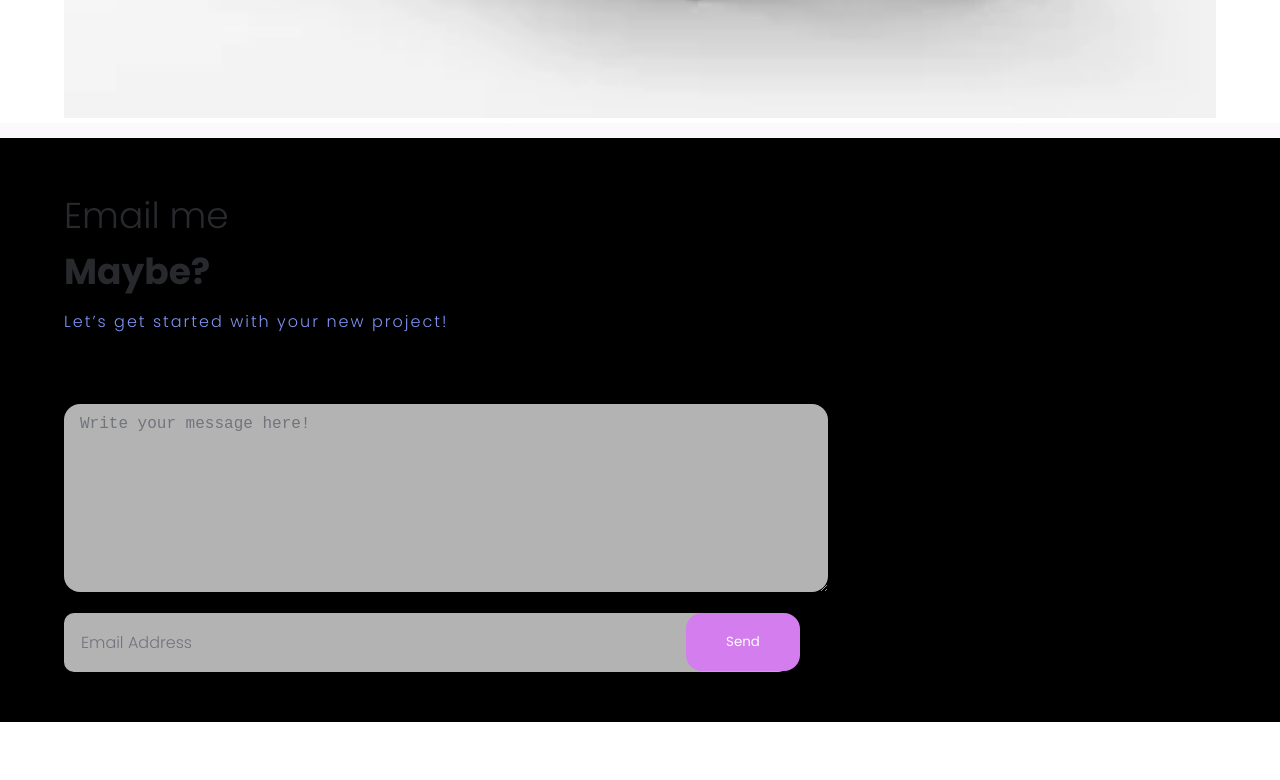
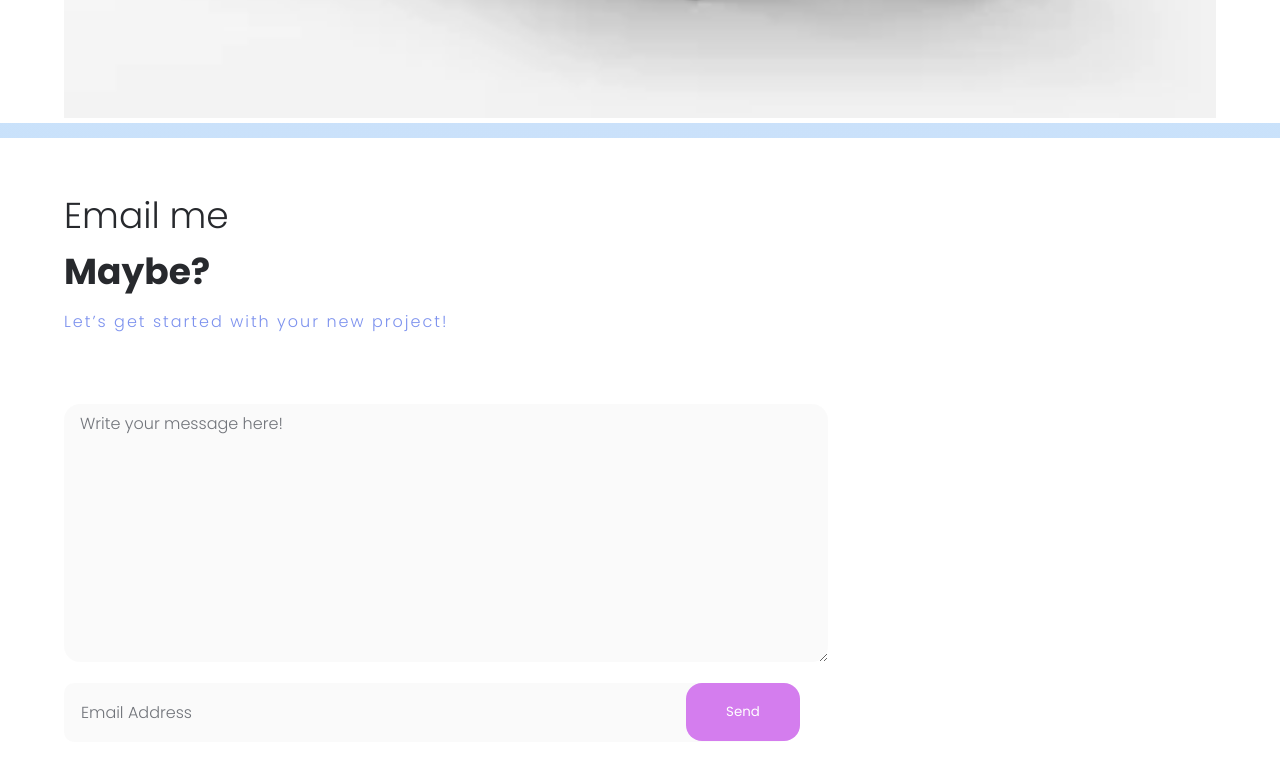
Before and after one commit to javasquezgo/KarlaSura-Portfolio, a website: page index.html in a window 1280 px wide. Shown: the part 8025-8805 px from the top of the page. Before the commit the page ends 8747 px from the top, so only its background shows below. Drawn offline with nearby package versions, Linux system fonts and the light colour scheme.

Commit message:
Probando gradiante

```diff
--- a/scss/_config.scss
+++ b/scss/_config.scss
@@ -12,12 +12,7 @@ html{
 
 body{
     font-family: 'Poppins', sans-serif;
-    background-image: linear-gradient(
-        180deg,
-        #c3e9fe 0%,
-        #eddbf5 61%,
-        #fff 100%
-);
+    background: radial-gradient(circle, rgba(255,255,255,1) 15%, rgba(228,203,240,1) 40%, rgba(193,233,254,1) 100%);
     background-repeat: no-repeat;
 }
 
--- a/scss/style.scss
+++ b/scss/style.scss
@@ -175,7 +175,7 @@ header{
 
 .contact{
     padding: 50px 0;
-    background: #000;
+    background-color: #fff;
 }
 
 .contact__h2{
@@ -211,9 +211,10 @@ header{
     color: #71747A;
     font-weight: 300;
     font-size: 1.6rem;
+    font-family: 'Poppins', sans-serif;
 
     &::placeholder{
-
+        font-family: 'Poppins', sans-serif;
         font-weight: 300;
         font-size: 1.6rem;
         line-height: 2.4rem;
```
Also changed, not shown: css/style.css, 1 other file.
